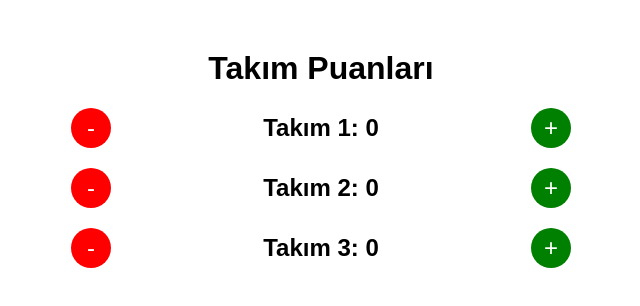
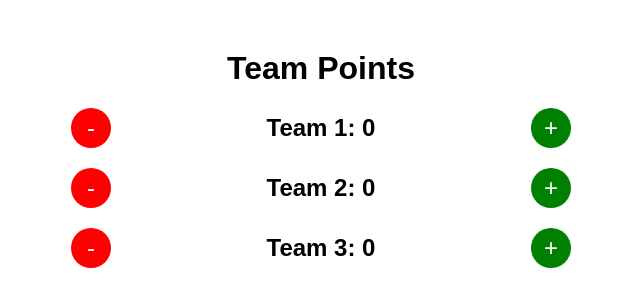
Before and after one commit to atamantester/Competition, a plain HTML site: page index.html in a window 1280 px wide. Shown: the whole page, without its empty margins (319-959 px from the left). Drawn offline with Linux system fonts and the light colour scheme.

Commit message:
Update index.html

```diff
--- a/index.html
+++ b/index.html
@@ -44,20 +44,20 @@
     </style>
 </head>
 <body>
-    <h1>Takım Puanları</h1>
+    <h1>Team Points</h1>
     <div class="team" id="team1">
         <button class="decrease" onclick="changeScore('score1', -100)">-</button>
-        <h2 class="score">Takım 1: <span id="score1">0</span></h2>
+        <h2 class="score">Team 1: <span id="score1">0</span></h2>
         <button class="increase" onclick="changeScore('score1', 100)">+</button>
     </div>
     <div class="team" id="team2">
         <button class="decrease" onclick="changeScore('score2', -100)">-</button>
-        <h2 class="score">Takım 2: <span id="score2">0</span></h2>
+        <h2 class="score">Team 2: <span id="score2">0</span></h2>
         <button class="increase" onclick="changeScore('score2', 100)">+</button>
     </div>
     <div class="team" id="team3">
         <button class="decrease" onclick="changeScore('score3', -100)">-</button>
-        <h2 class="score">Takım 3: <span id="score3">0</span></h2>
+        <h2 class="score">Team 3: <span id="score3">0</span></h2>
         <button class="increase" onclick="changeScore('score3', 100)">+</button>
     </div>
 
```
